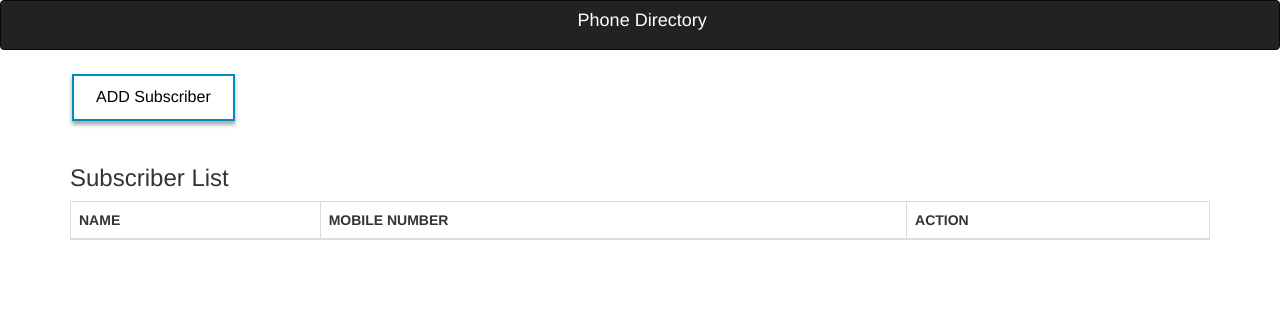
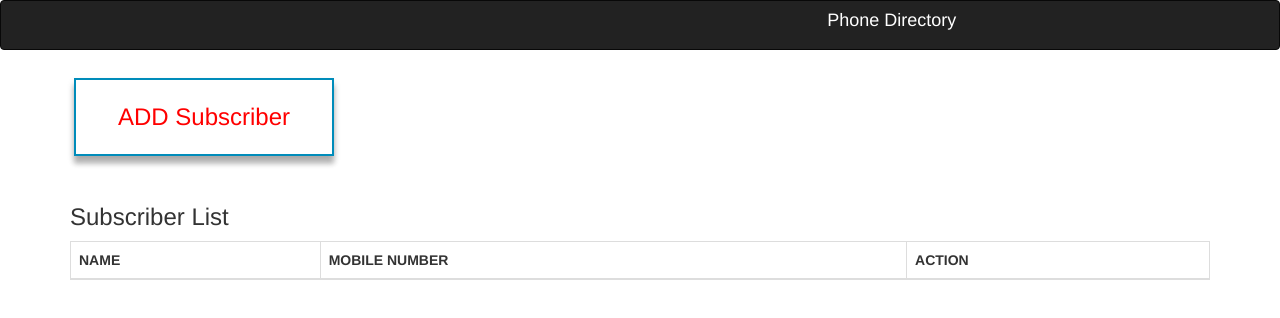
Before and after one commit to manishak011/ManishaKumariupgrad.com, a plain HTML site: page index.html in a window 1280 px wide. Drawn offline with nearby package versions, Linux system fonts and the light colour scheme.

Commit message:
Update style.css

```diff
--- a/style.css
+++ b/style.css
@@ -2,7 +2,7 @@
 .navbar-nav
 {
 	text-align: center;
-	padding-left: 45%;
+	padding-left: 65%;
 }
 .navbar-nav > h4
 {
@@ -11,25 +11,25 @@
 }
 .col-sm-10 > input
 {
-	width: 60%;
+	width: 80%;
 }
 .button {
-  background-color: #4CAF50; /* Green */
+  background-color: #4CAF50; /* Blue */
   border: none;
   color: white;
-  padding: 10px 22px;
+  padding: 20px 42px;
   text-align: center;
   text-decoration: none;
   display: inline-block;
-  font-size: 16px;
-  margin: 4px 2px;
-  -webkit-transition-duration: 0.4s; /* Safari */
-  transition-duration: 0.4s;
+  font-size: 24px;
+  margin: 8px 4px;
+  -webkit-transition-duration: 0.6s; /* Safari */
+  transition-duration: 0.6s;
   cursor: pointer;
   background-color: white;
-  color: black;
+  color: red;
   border: 2px solid #008CBA;
-  box-shadow: 0 4px 3px 0 rgba(0,0,0,0.2), 0 3px 5px 0 rgba(0,0,0,0.19);
+  box-shadow: 0 8px 5px 0 rgba(0,0,0,0.2), 0 5px 7px 0 rgba(0,0,0,0.19);
 }
 .button:hover {
   background-color: #008CBA;
```
